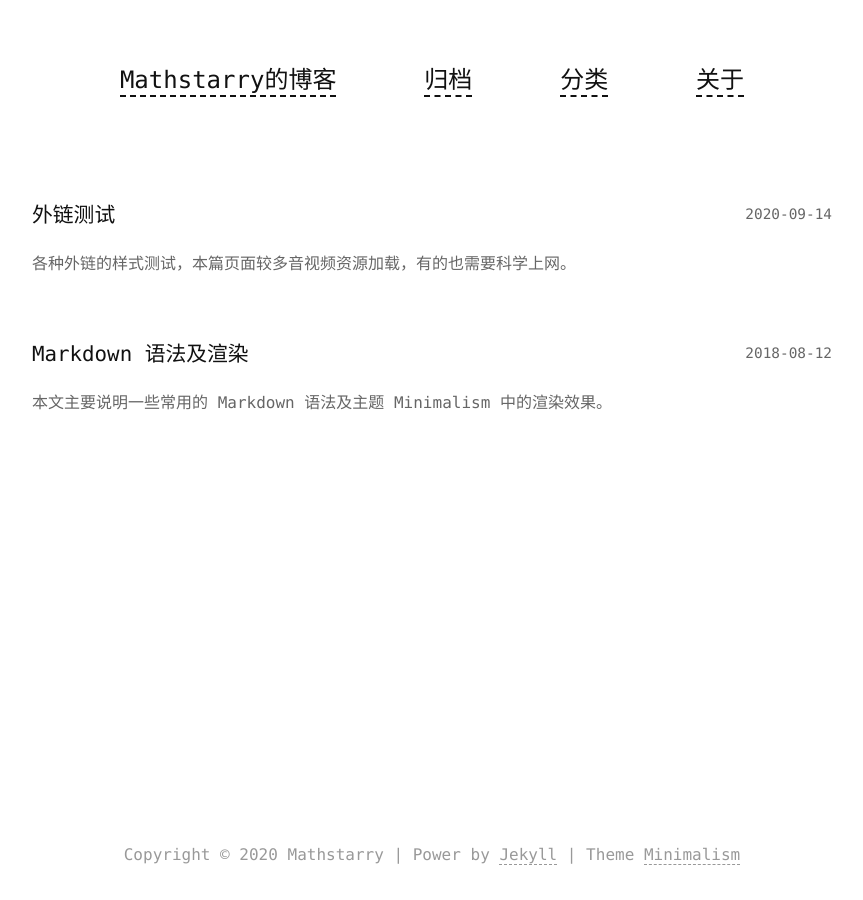
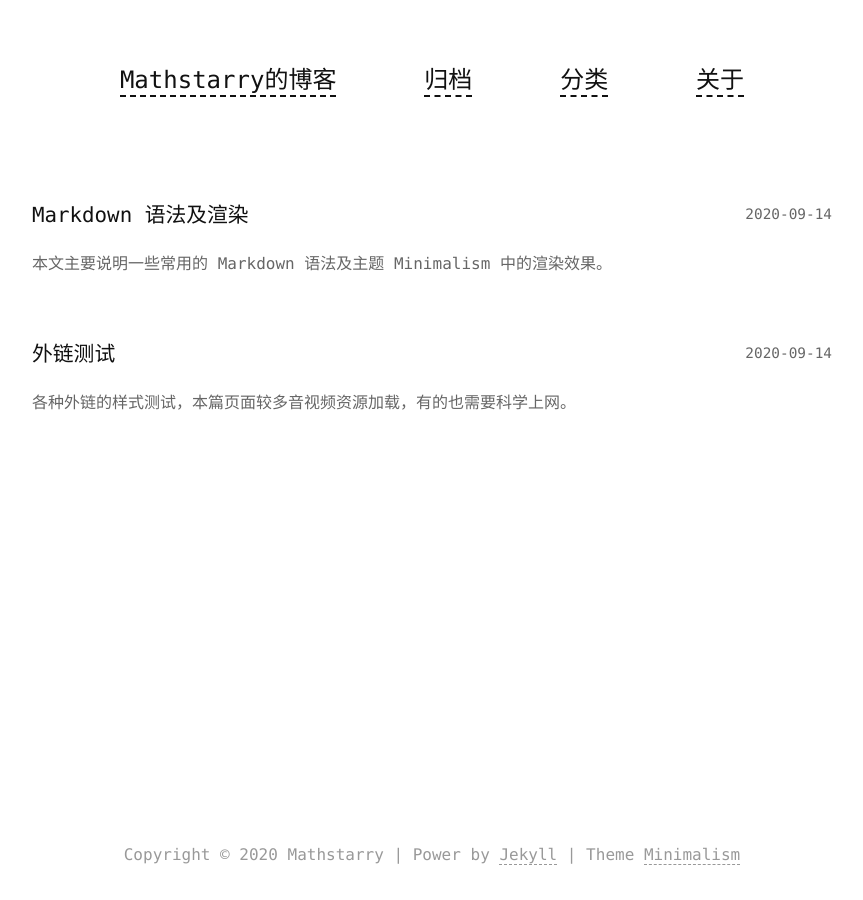
Before and after one commit to Mathstarry/Mathstarry.github.io, a Jekyll site: the page built from articles.md, in a window 1280 px wide. Shown: the whole page, without its empty margins (208-1071 px from the left). Built offline with Jekyll 4.4.1, drawn with Linux system fonts in a browser that asks for light colours; comment, search, counter and statistics services are not loaded.

Commit message:
Update and rename 2018-08-12-markdown-syntax-and-rendering.md to 2020-09-14-markdown-syntax-and-rendering.md
修改时间

```diff
--- a/_posts/2018-08-12-markdown-syntax-and-rendering.md
+++ b/_posts/2020-09-14-markdown-syntax-and-rendering.md
@@ -1,6 +1,6 @@
 ---
 title: "Markdown 语法及渲染"
-date: 2018-08-12 21:30:23 +0800
+date: 2020-09-14 22:39:23 +0800
 category: Markdown
 tags: [Markdown, Minimalism]
 excerpt: 本文主要说明一些常用的 Markdown 语法及主题 Minimalism 中的渲染效果。
```
